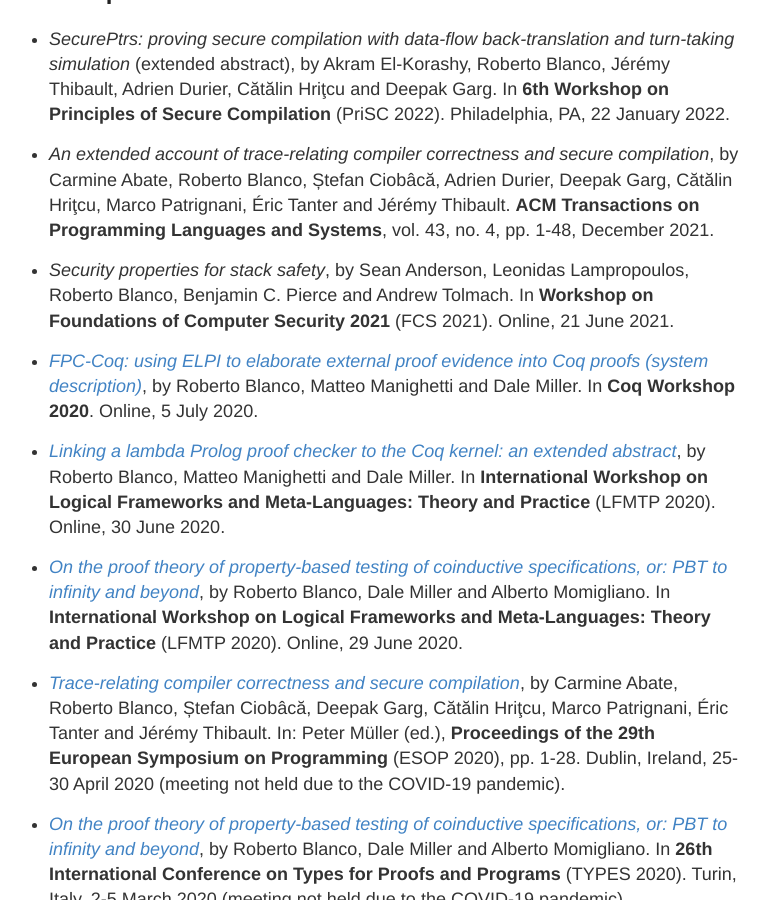
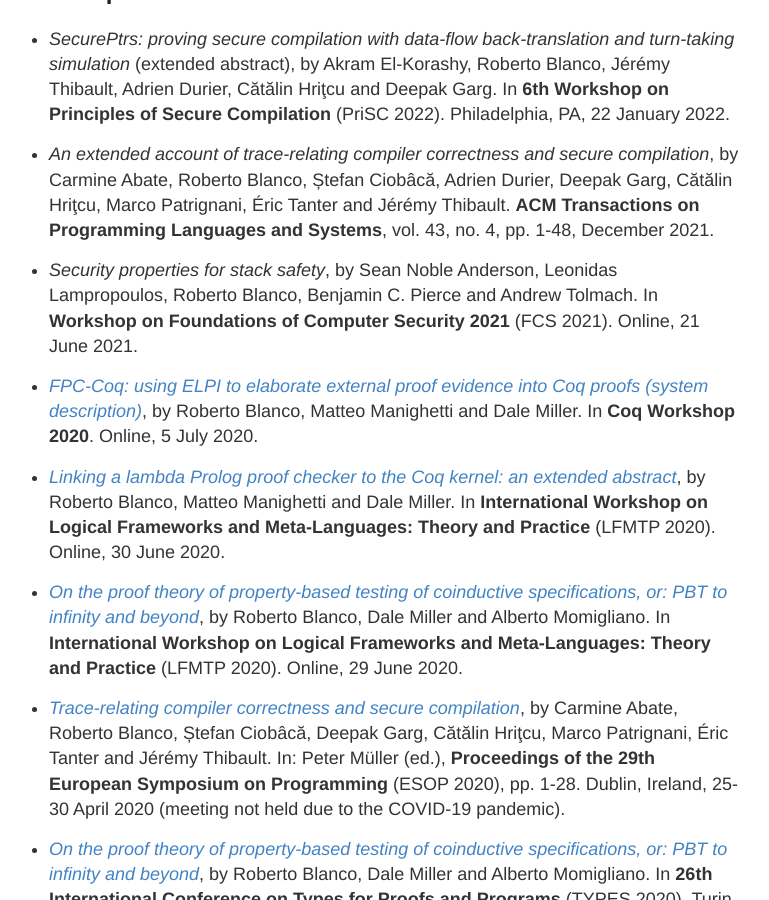
Before and after one commit to robblanco/robblanco.github.io, a Jekyll site: the page built from publications.md, in a window 1280 px wide and 900 px high, scrolled down 511 px. Shown: the whole window, without its empty margins (261-1030 px from the left). Built offline with Jekyll 4.4.1, drawn with Linux system fonts in a browser that asks for light colours.

Commit message:
Consistent coauthor names

```diff
--- a/publications.md
+++ b/publications.md
@@ -30,7 +30,7 @@ permalink: /publications/
   Jérémy Thibault. **ACM Transactions on Programming Languages and Systems**,
   vol. 43, no. 4, pp. 1-48, December 2021.
 
-* *Security properties for stack safety*, by Sean Anderson, Leonidas
+* *Security properties for stack safety*, by Sean Noble Anderson, Leonidas
   Lampropoulos, Roberto Blanco, Benjamin C. Pierce and Andrew Tolmach.
   In **Workshop on Foundations of Computer Security 2021** (FCS 2021). Online,
   21 June 2021.
```
